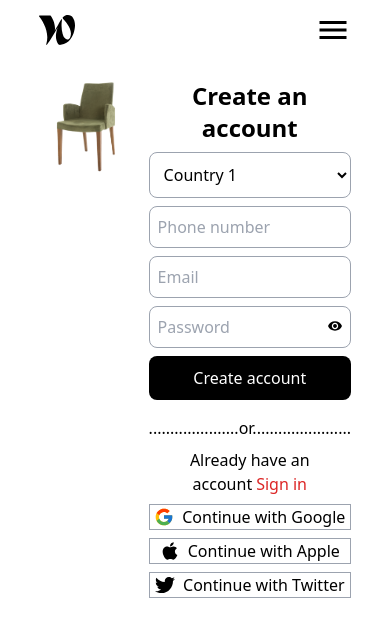
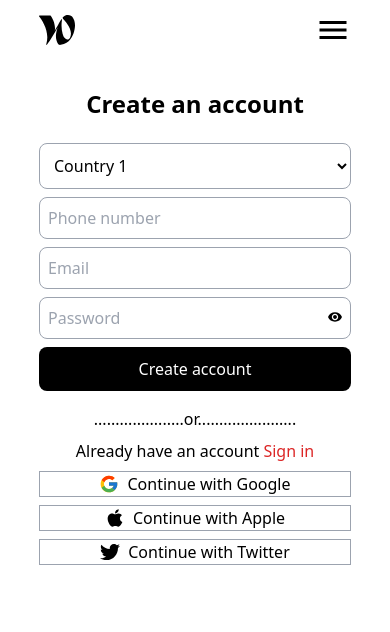
Before and after one commit to BridgetKas/authenticationApp, a React (Vite) app: page / in a window 390 px wide. Shown: the top 632 px of the page. Built offline with nearby package versions, Linux system fonts and the light colour scheme.

Commit message:
Added responsiveness to the signUp page

```diff
--- a/src/pages/signIn.tsx
+++ b/src/pages/signIn.tsx
@@ -20,11 +20,11 @@ function SignInPage() {
 
   return (
     <>
-    <div className=" sm:flex sm:flex-row sm:content-between sm:flex-wrap sm:w-[80%] sm:mx-auto sm:mt-8 sm:gap-[26px]">
+    <div className=" sm:flex sm:flex-row sm:w-[80%] sm:mx-auto sm:mt-8 sm:gap-[26px]">
       <div className="hidden sm:w-[45%] sm:block sm:self-center">
         <img src='/greenChair.png'/>
       </div>
-      <div className='w-[80%] mx-auto mt-[40px] sm:self-stretch sm:w-[50%] sm:m-0 sm:w-[95%}'>
+      <div className='w-[80%] mx-auto mt-[40px] sm:self-stretch sm:w-[50%] sm:m-0 }'>
 
         <form >
           <h1 className="text-center font-semibold text-2xl mb-[15px]">Sign in</h1>
--- a/src/pages/signup.tsx
+++ b/src/pages/signup.tsx
@@ -52,14 +52,13 @@ function SignUp() {
 
   return (
     <>
-      <div className="flex flex-row align-center w-[80%] mx-auto mt-8 gap-4">
-        <div >
+      <div  className=" sm:flex sm:flex-row  sm:w-[80%] sm:mx-auto sm:mt-8 sm:gap-[26px]">
+        <div className="hidden sm:w-[45%] sm:block sm:self-center" >
           <img src='/greenChair.png'/>
         </div>
-        <div className="self-center">
+        <div className='w-[80%] mx-auto mt-[40px] sm:self-stretch sm:w-[50%] sm:m-0 }'>
           <form  onSubmit={(e) => handleSubmit(e)} >
-
-            <h1 className="text-center font-semibold text-2xl">Create an account</h1>
+            <h1 className="text-center font-semibold text-2xl mb-[15px]">Create an account</h1>
             <select className="selectInput" value={country} onChange={(event) => handleCountryChange(event)} >
               <option>Country 1</option>
               <option>Country 2</option>
```
